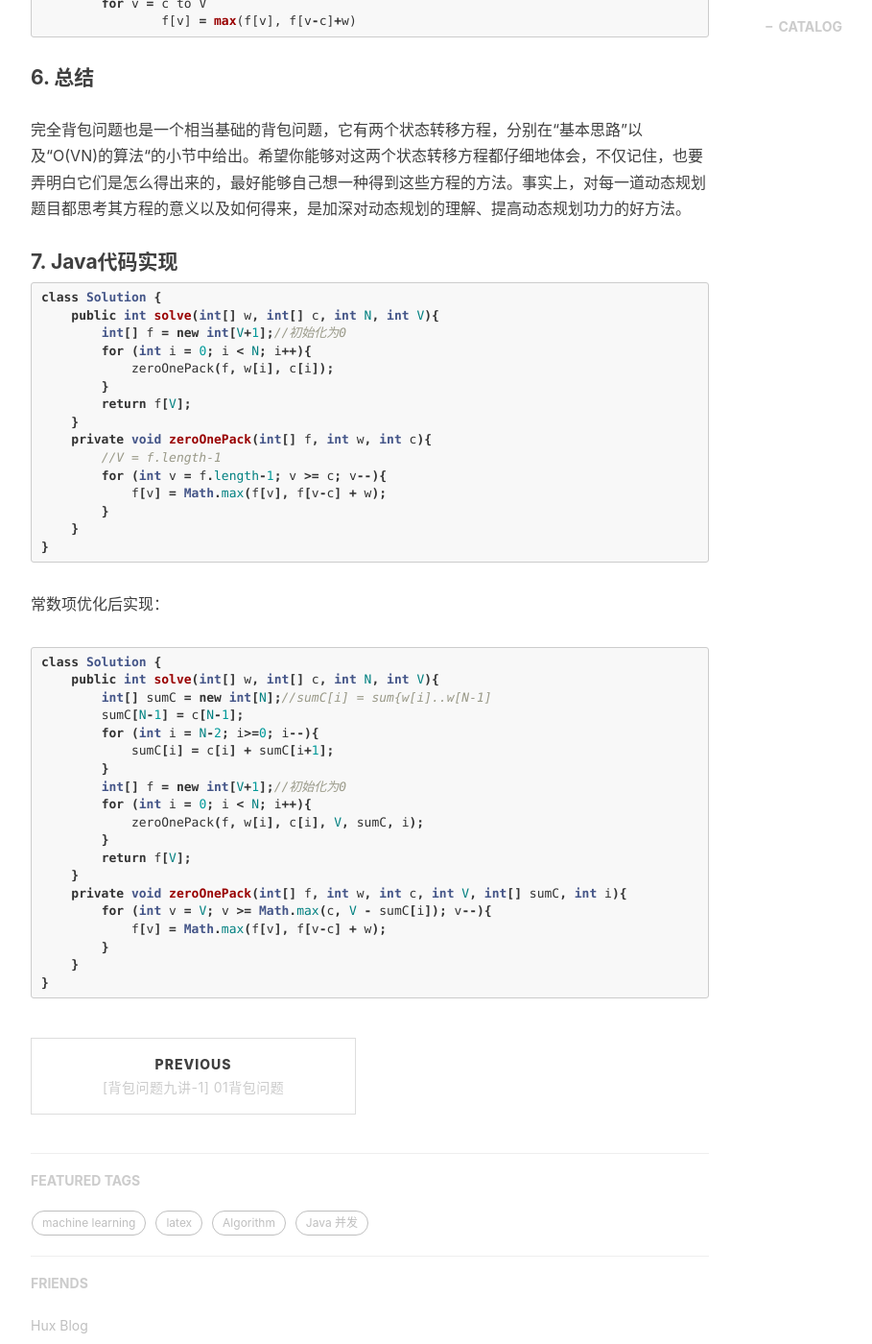
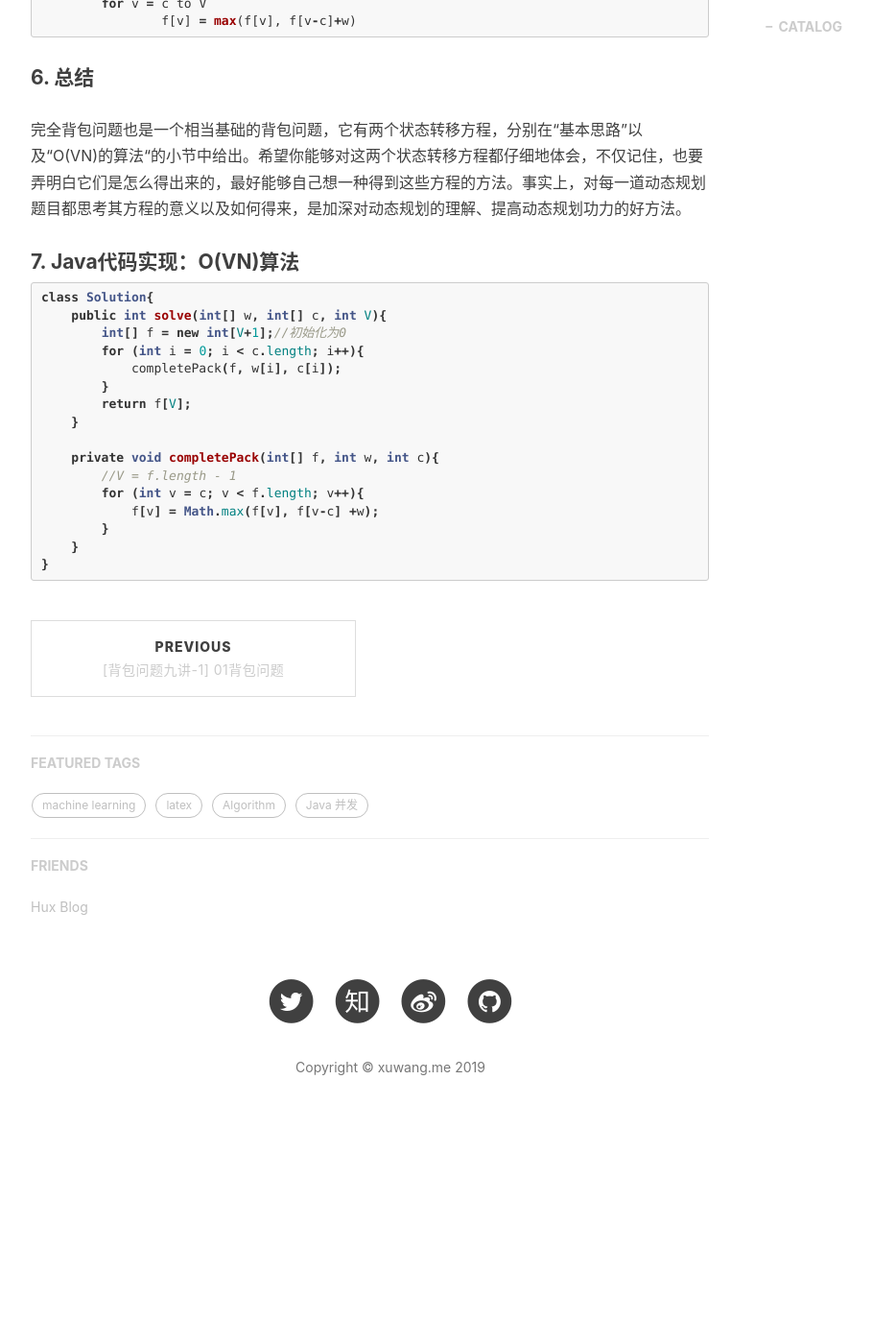
Before and after one commit to xuwangme/xuwangme.github.io, a Jekyll site: the page built from _posts/2019-8-5-pack problem 2.md, in a window 1280 px wide and 1400 px high, scrolled down 3179 px. Shown: the whole window at 96% size, without its empty margins (233-1142 px from the left). Built offline with Jekyll 4.4.1, drawn with Linux system fonts in a browser that asks for light colours; nearby versions of some CDN libraries; comment, search, counter and statistics services are not loaded; after the commit the page ends 4395 px from its top, so only the background shows below that.

Commit message:
更新文档

````diff
--- a/_posts/2019-8-5-pack problem 2.md
+++ b/_posts/2019-8-5-pack problem 2.md
@@ -94,46 +94,23 @@ def completePack(f, c, w)
 
 
 
-#### 7. Java代码实现
+#### 7. Java代码实现：O(VN)算法
 
 ```java
-class Solution {
-    public int solve(int[] w, int[] c, int N, int V){
+class Solution{
+    public int solve(int[] w, int[] c, int V){
         int[] f = new int[V+1];//初始化为0
-        for (int i = 0; i < N; i++){
-            zeroOnePack(f, w[i], c[i]);
+        for (int i = 0; i < c.length; i++){
+            completePack(f, w[i], c[i]);
         }
         return f[V];
     }
-    private void zeroOnePack(int[] f, int w, int c){
-        //V = f.length-1
-        for (int v = f.length-1; v >= c; v--){
-            f[v] = Math.max(f[v], f[v-c] + w);
+
+    private void completePack(int[] f, int w, int c){
+        //V = f.length - 1
+        for (int v = c; v < f.length; v++){
+            f[v] = Math.max(f[v], f[v-c] +w);
         }
     }
 }
 ```
-
-常数项优化后实现：
-
-```java
-class Solution {
-    public int solve(int[] w, int[] c, int N, int V){
-        int[] sumC = new int[N];//sumC[i] = sum{w[i]..w[N-1]
-        sumC[N-1] = c[N-1];
-        for (int i = N-2; i>=0; i--){
-            sumC[i] = c[i] + sumC[i+1];
-        }
-        int[] f = new int[V+1];//初始化为0
-        for (int i = 0; i < N; i++){
-            zeroOnePack(f, w[i], c[i], V, sumC, i);
-        }
-        return f[V];
-    }
-    private void zeroOnePack(int[] f, int w, int c, int V, int[] sumC, int i){
-        for (int v = V; v >= Math.max(c, V - sumC[i]); v--){
-            f[v] = Math.max(f[v], f[v-c] + w);
-        }
-    }
-}
-```
````
